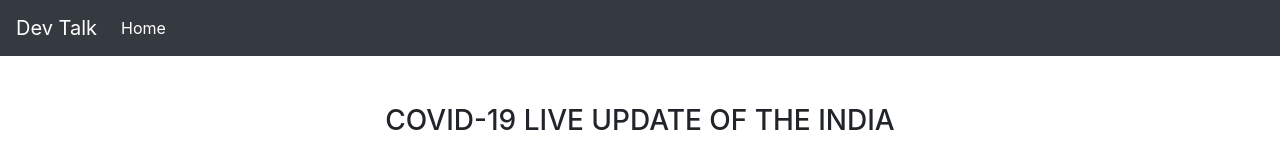
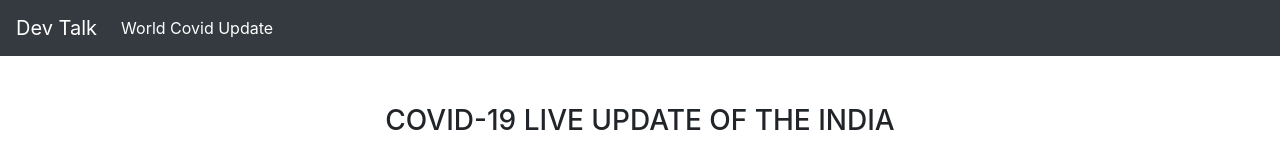
Before and after one commit to devanshu-talk/status.github.io, a plain HTML site: page index.html in a window 1280 px wide. Shown: the top 160 px of the page. Drawn offline with nearby package versions, Linux system fonts and the light colour scheme; no server answers.

Commit message:
Update index.html

```diff
--- a/index.html
+++ b/index.html
@@ -23,7 +23,7 @@
         <div class="collapse navbar-collapse" id="navbarNav">
           <ul class="navbar-nav">
             <li class="nav-item active">
-              <a class="nav-link" href="state.html">Home <span class="sr-only">(current)</span></a>
+              <a class="nav-link" href="https://devanshu-talk.github.io/WorldCovidUpdate.github.io/">World Covid Update<span class="sr-only">(current)</span></a>
             </li>
           </ul>
         </div>
```
